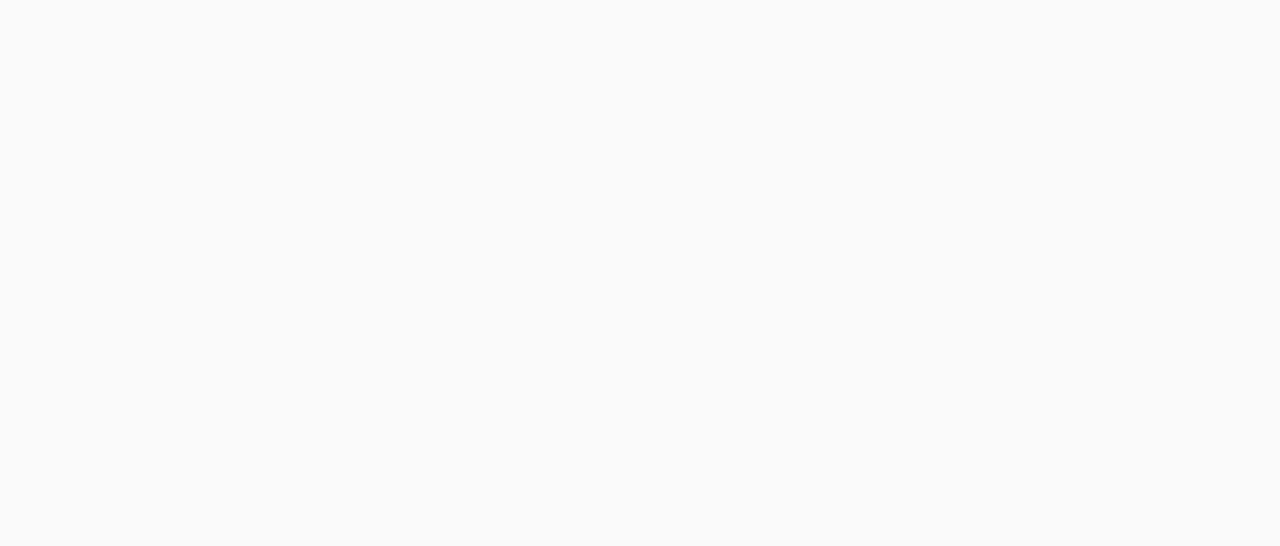
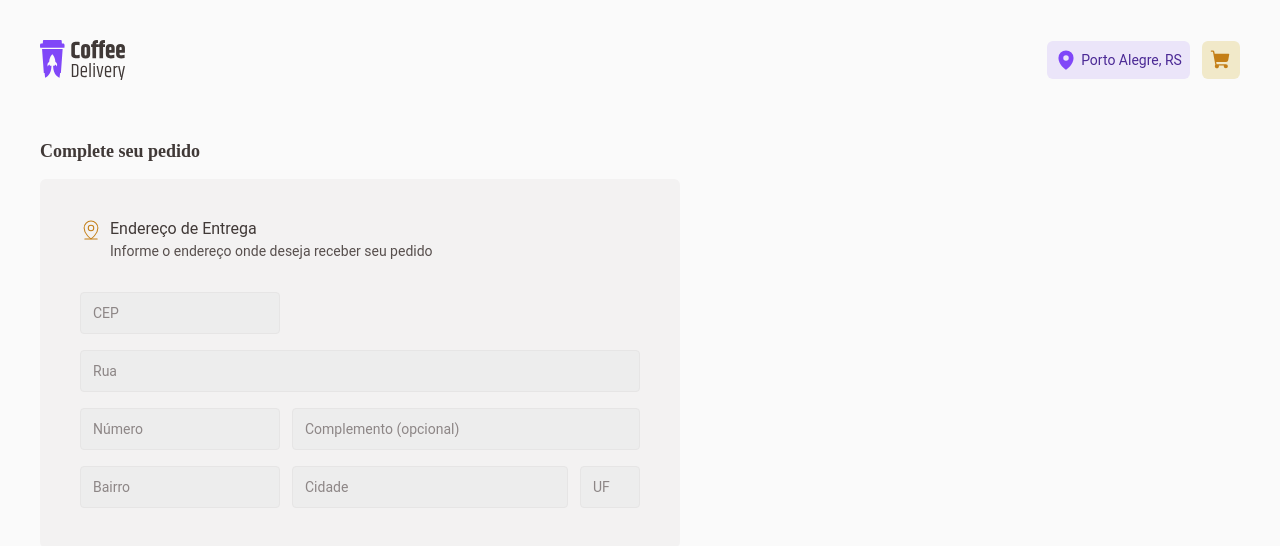
Before and after one commit to rosids/coffee-delivery, a React app: page /checkout in a window 1280 px wide. Before the commit this address had no page. Shown: the top 546 px of the page. Built offline with nearby package versions, Linux system fonts and the light colour scheme; the HTML template or start-up script is replaced by a standard one.

Commit message:
add página Checkout

```diff
--- a/src/Router.tsx
+++ b/src/Router.tsx
@@ -1,5 +1,6 @@
 import { Routes, Route } from 'react-router-dom'
 import { DefaultLayout } from './layouts/DefaultLayout'
+import { Checkout } from './pages/Checkout'
 
 import { Home } from './pages/Home'
 
@@ -8,6 +9,7 @@
     <Routes>
       <Route path="/" element={<DefaultLayout />}>
         <Route path="/" element={<Home />} />
+        <Route path="/checkout" element={<Checkout />} />
       </Route>
     </Routes>
   )
--- /dev/null
+++ b/src/pages/Checkout/index.tsx
@@ -0,0 +1,33 @@
+import { MapPinLine } from 'phosphor-react'
+import { DeliveryAddressForm } from './components/DeliveryAddressForm'
+import {
+  CheckoutContainer,
+  DeliveryAddress,
+  DeliveryAddressIcon,
+  DeliveryAddressInfo,
+  DeliveryAddressInfoContainer,
+  PaymentDetailsContainer,
+} from './styles'
+
+export function Checkout() {
+  return (
+    <CheckoutContainer>
+      <PaymentDetailsContainer>
+        <h2>Complete seu pedido</h2>
+        <DeliveryAddress>
+          <DeliveryAddressInfoContainer>
+            <DeliveryAddressIcon>
+              <MapPinLine size={22} weight="light" />
+            </DeliveryAddressIcon>
+            <DeliveryAddressInfo>
+              <h3>Endereço de Entrega</h3>
+              <p>Informe o endereço onde deseja receber seu pedido</p>
+            </DeliveryAddressInfo>
+          </DeliveryAddressInfoContainer>
+
+          <DeliveryAddressForm />
+        </DeliveryAddress>
+      </PaymentDetailsContainer>
+    </CheckoutContainer>
+  )
+}
--- /dev/null
+++ b/src/pages/Checkout/styles.ts
@@ -0,0 +1,77 @@
+import styled from 'styled-components'
+
+export const CheckoutContainer = styled.main`
+  display: flex;
+  justify-content: space-between;
+  margin-top: 3.75rem;
+
+  h2 {
+    font-family: 'Baloo 2';
+    font-style: normal;
+    font-weight: 700;
+    font-size: 1.125rem;
+    line-height: 130%;
+    display: flex;
+    align-items: center;
+    color: ${(props) => props.theme['base-subtitle']};
+  }
+`
+
+export const PaymentDetailsContainer = styled.section`
+  width: 40rem;
+`
+
+export const DeliveryAddress = styled.div`
+  display: flex;
+  flex-direction: column;
+  align-items: flex-start;
+
+  margin-top: 1rem;
+  padding: 2.5rem;
+  width: 100%;
+
+  background: ${(props) => props.theme['base-card']};
+  border-radius: 6px;
+`
+
+export const DeliveryAddressInfoContainer = styled.div`
+  display: flex;
+  flex-direction: row;
+  align-items: flex-start;
+  padding: 0px;
+  gap: 0.5rem;
+`
+
+export const DeliveryAddressIcon = styled.div`
+  width: 1.375rem;
+  height: 1.375rem;
+  color: ${(props) => props.theme['yellow-dark']};
+`
+
+export const DeliveryAddressInfo = styled.div`
+  display: flex;
+  flex-direction: column;
+  align-items: flex-start;
+  padding: 0px;
+  gap: 0.125rem;
+
+  h3,
+  p {
+    font-weight: 400;
+    font-style: normal;
+    line-height: 130%;
+
+    display: flex;
+    align-items: center;
+  }
+
+  h3 {
+    color: ${(props) => props.theme['base-subtitle']};
+    font-size: 1rem;
+  }
+
+  p {
+    color: ${(props) => props.theme['base-text']};
+    font-size: 0.875rem;
+  }
+`
```
